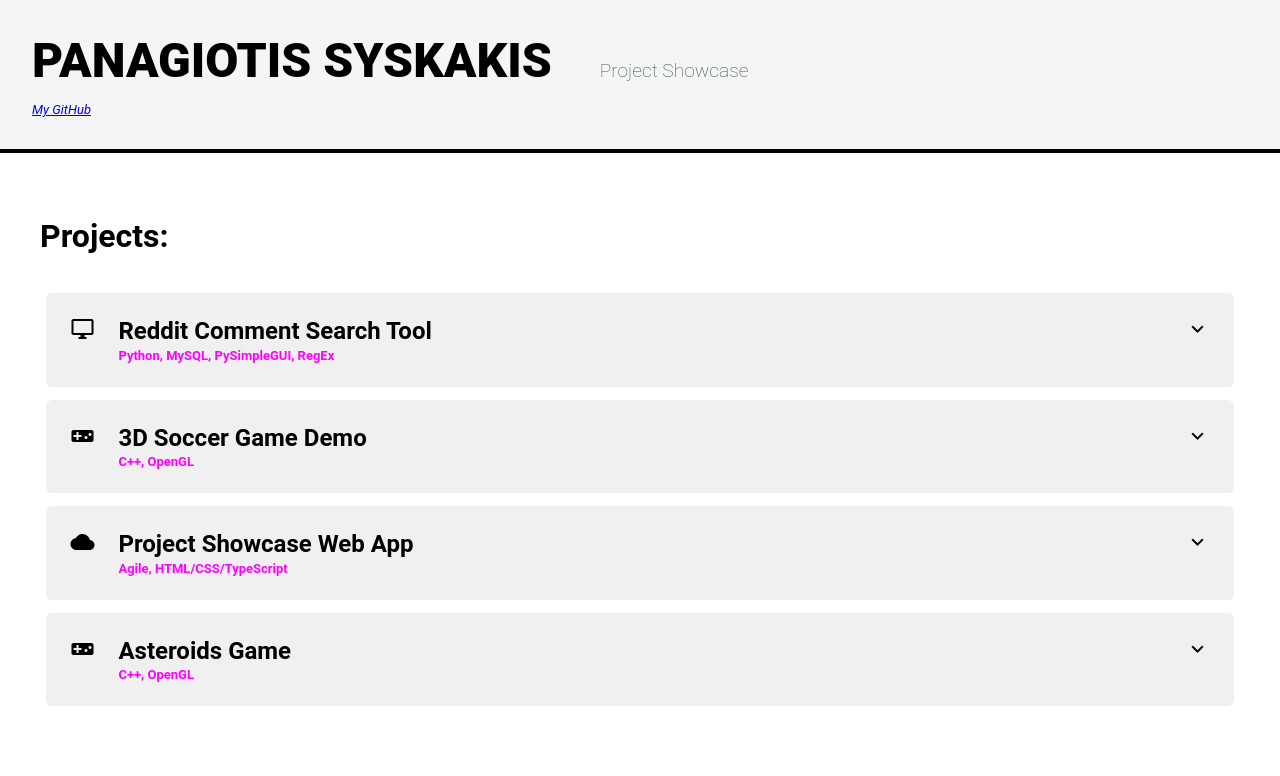
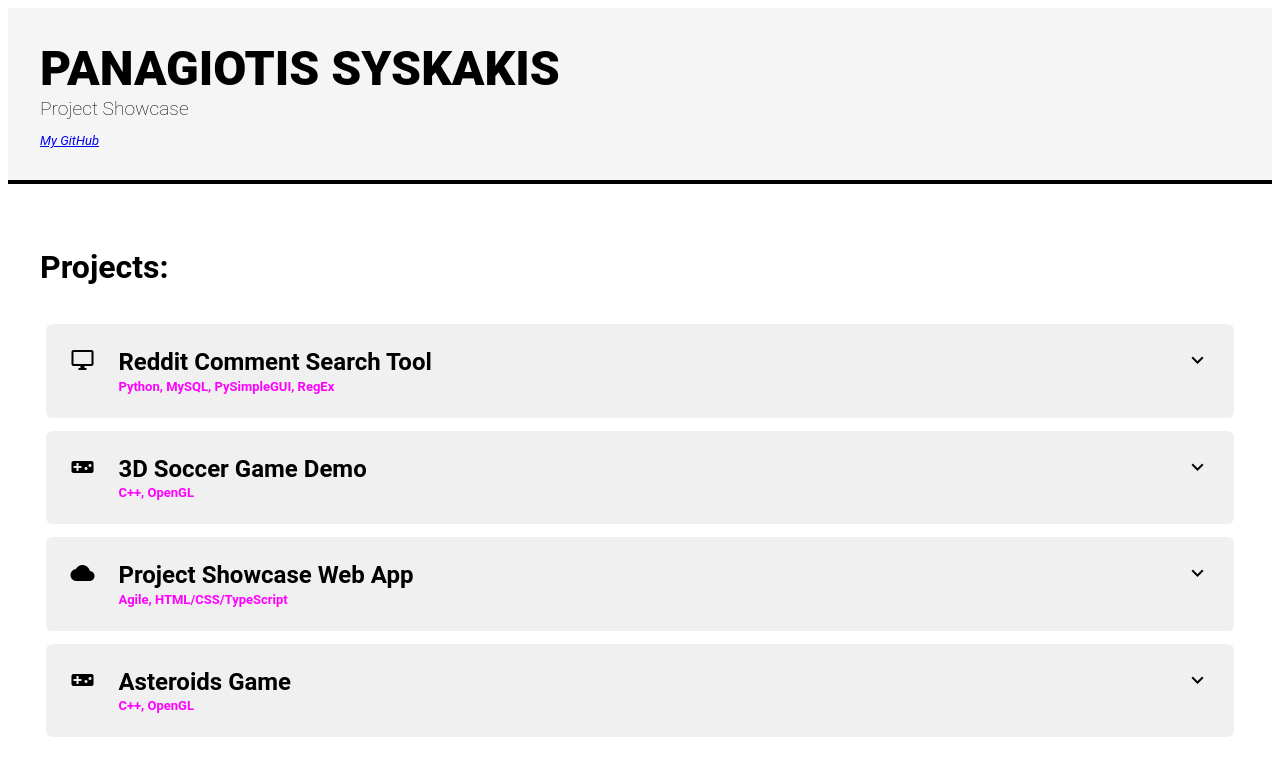
Before and after one commit to Pansysk75/Pansysk75.github.io, an Angular app: page / in a window 1280 px wide. Shown: the top 776 px of the page. Built offline with nearby package versions, Linux system fonts and the light colour scheme.

Commit message:
animation

```diff
--- a/src/app/header/header.component.css
+++ b/src/app/header/header.component.css
@@ -3,21 +3,54 @@ nav {
   padding: 2em;
   border-bottom: 4px solid black;
 }
+
+
 .title {
+
   font-size: xxx-large;
   font-weight: 1000;
   margin-right: 1em;
-  display: inline-block;
+  display: block;
+
+  background: linear-gradient(to right, black 65%, var(--viva-pink) 70%, transparent 75%);
+  -webkit-background-clip: text;
+  background-clip: text;
+  color: transparent;
+  background-size: 400% auto;
+  animation: slide-background 1s reverse backwards 1 cubic-bezier(0.645, 0.045, 0.355, 1);
+
 }
+@keyframes slide-background{
+
+  to{
+    background-position: 100%;
+  }
+}
+
 .description {
   font-size: larger;
-  color: darkslategray;
   font-weight: 100;
   display: inline-block;
+
+  background: linear-gradient(to right, black 65%, var(--viva-pink) 70%, transparent 75%);
+  -webkit-background-clip: text;
+  background-clip: text;
+  color: transparent;
+  background-size: 400% auto;
+  animation: slide-background 1s 0.4s reverse backwards 1 cubic-bezier(0.645, 0.045, 0.355, 1);
+
 }
 
 .link{
   font-style: italic;
   font-size: small;
   margin-top: 1em;
+  opacity: 0;
+  animation: fade-in forwards 2s 1s 1;
 }
+
+@keyframes fade-in{
+  to{
+    opacity: 100%;
+  }
+}
--- a/src/app/header/header.component.html
+++ b/src/app/header/header.component.html
@@ -1,6 +1,8 @@
 <nav>
+
   <div class="title">PANAGIOTIS SYSKAKIS</div>
+
   <div class="description">Project Showcase</div>
-  <div></div>
+
   <div class='link'><a href='https://github.com/Pansysk75'>My GitHub</a></div>
 </nav>
--- a/src/app/project-list/project-list.component.css
+++ b/src/app/project-list/project-list.component.css
@@ -7,11 +7,23 @@ h1 {
 .project {
   display: flexbox;
   margin: auto;
+
   padding: 0.4em;
 }
 
 .project-list {
   max-width: 1200px;
+  overflow:hidden;
   margin: auto;
   padding-top: 2em;
+  animation: fade-in 2s 2s backwards 1;
 }
+
+@keyframes fade-in {
+  from{
+    opacity: 0;
+  }
+  to{
+    opacity: 100%;
+  }
+}
--- a/src/app/project/project.component.css
+++ b/src/app/project/project.component.css
@@ -29,7 +29,7 @@
   margin-top: 0.2em;
   font-size: small;
   font-weight: 600;
-  color: rgb(255, 0, 255);
+  color: var(--viva-pink);
 }
 
 .details {
--- a/src/styles.css
+++ b/src/styles.css
@@ -1,5 +1,6 @@
-*{
+:root{
     font-family: 'Roboto', Arial, sans-serif;
     margin: 0;
     padding: 0;
+    --viva-pink: rgb(255, 0, 255);
 }
```
